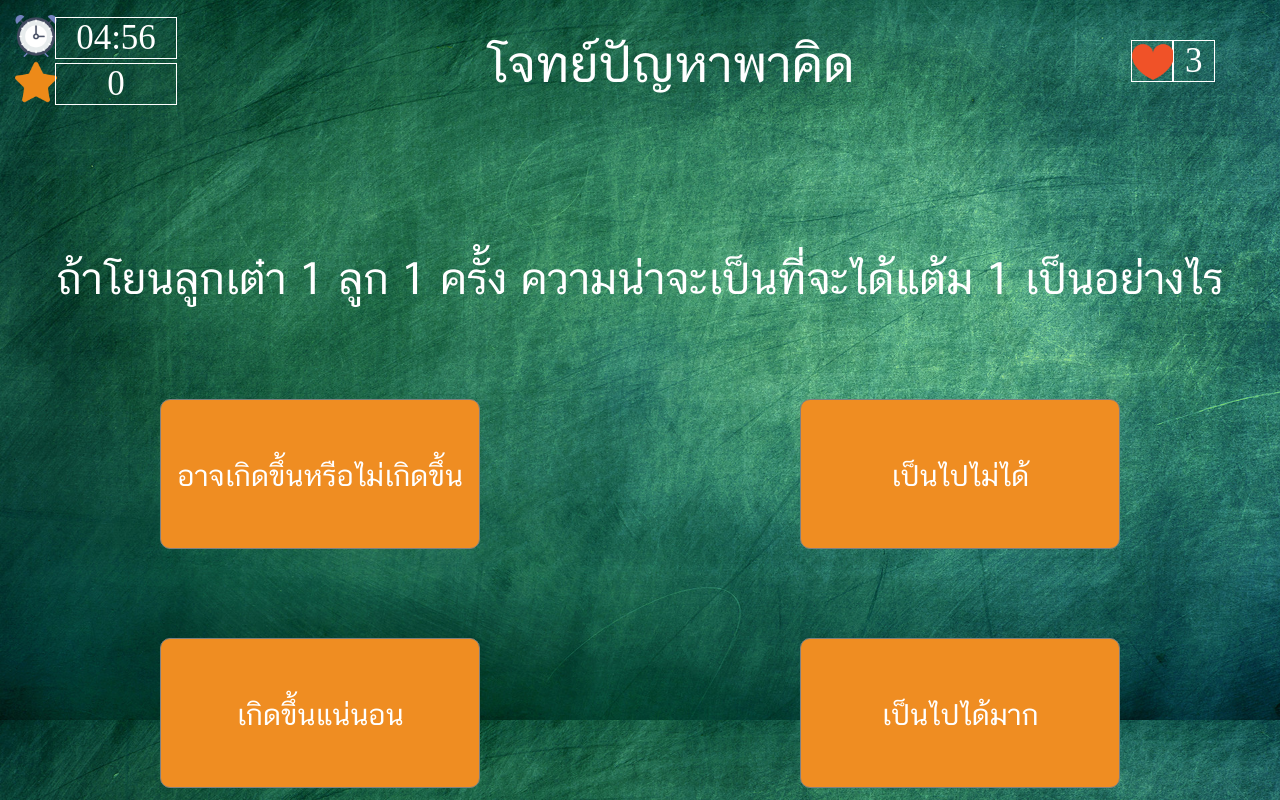
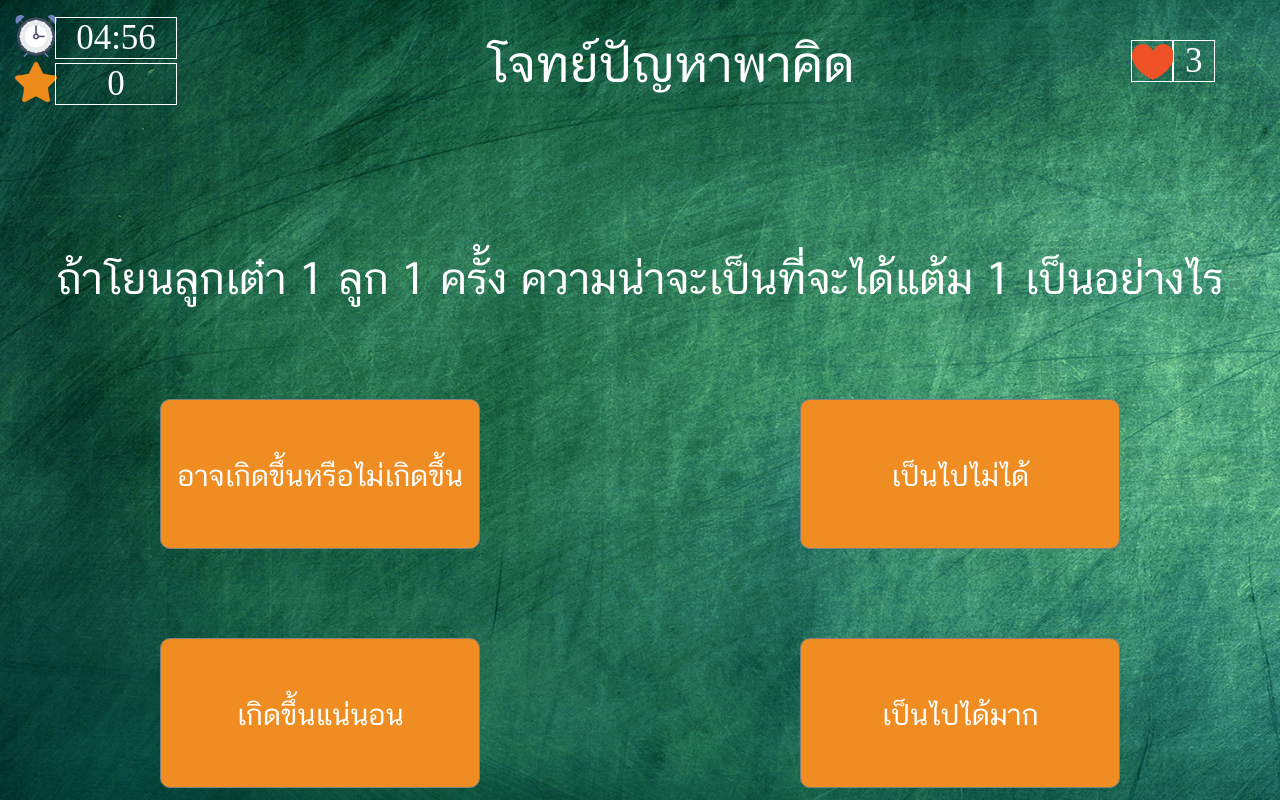
Before and after one commit to earthcodet/GameForKid, a plain HTML site: page Question.html in a window 1280 px wide. Drawn offline with Linux system fonts and the light colour scheme.

Commit message:
fix image

```diff
--- a/resource/css/questionStyle.css
+++ b/resource/css/questionStyle.css
@@ -1,7 +1,8 @@
 
 body{
     background-image: url("../QuestionBackground.jpg");
-    background-size: 100%;
+    background-size: 130%;
+    background-repeat: no-repeat;
     margin:auto;
     padding:0;
 }
```
